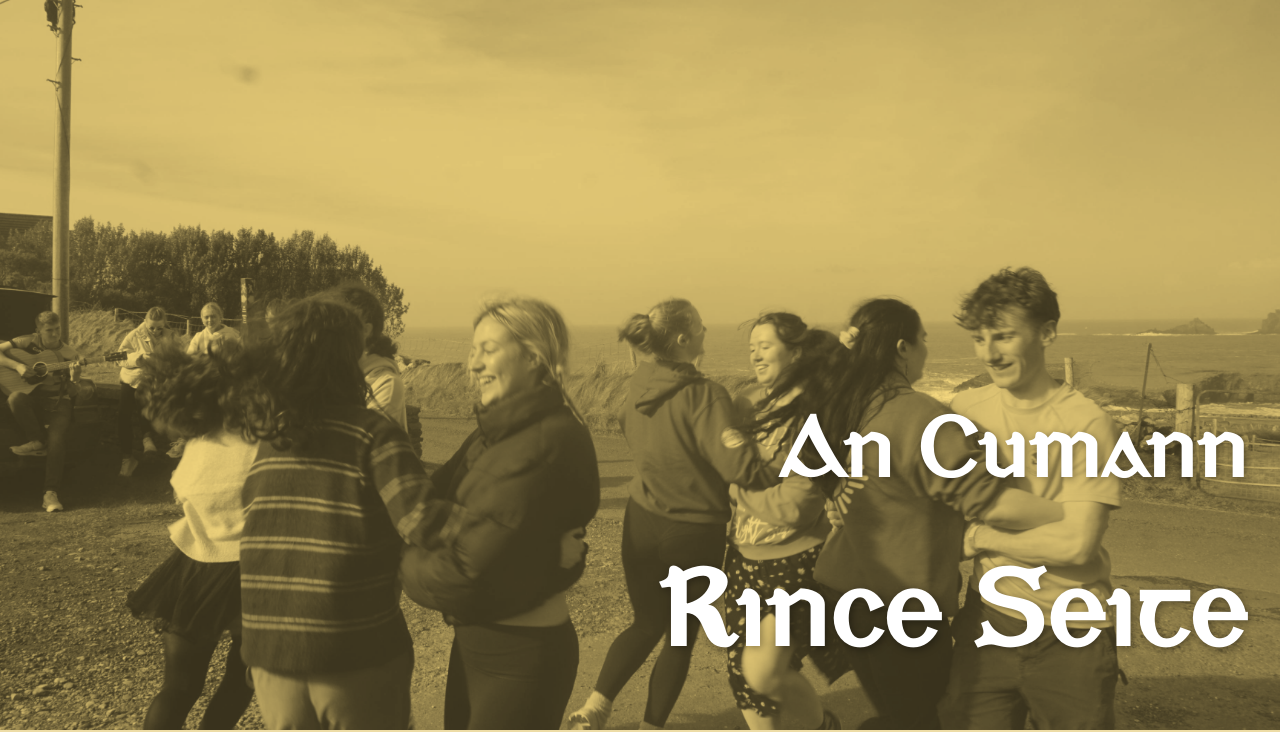
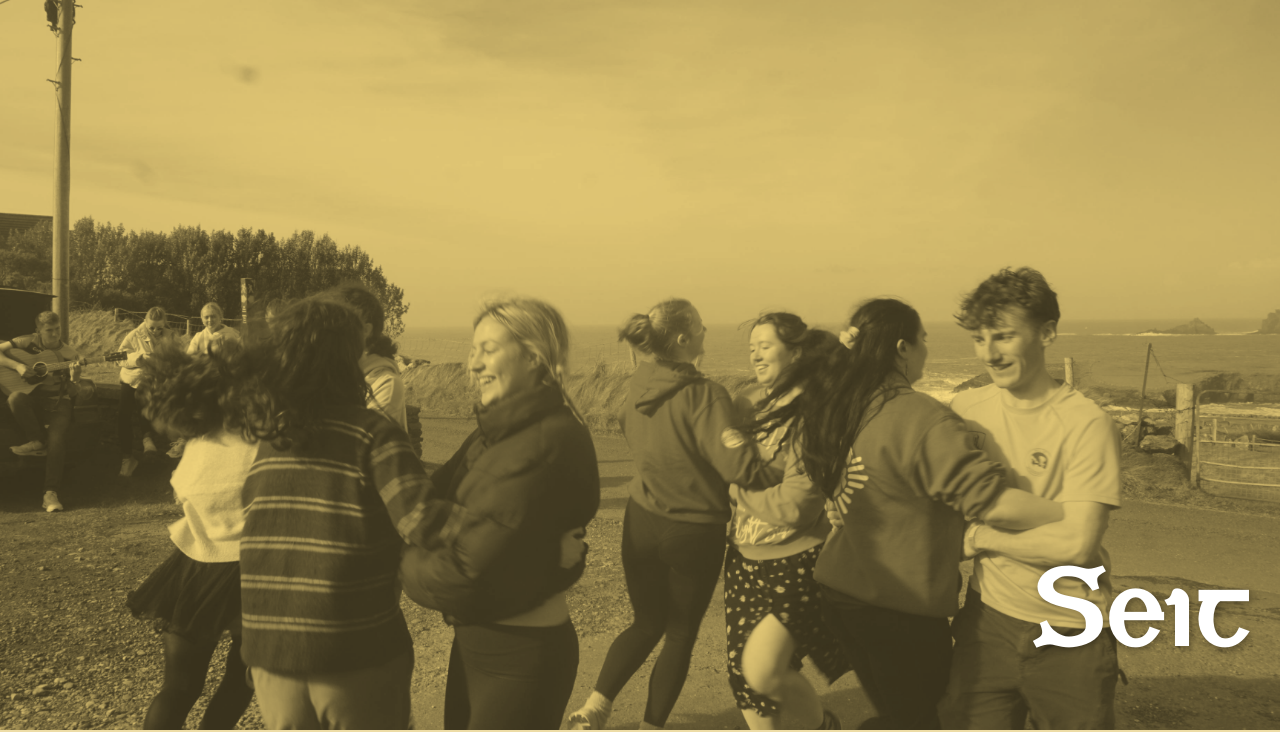
Before and after one commit to miriamfullerug/an-cumann-rince-seite, an Eleventy site: page src/index.njk in a window 1280 px wide. Shown: the part 70-802 px from the top of the page. Built offline with nearby package versions, Linux system fonts and the light colour scheme; Eleventy itself is replaced by a stand-in of ours; files that its build step writes are made by us from their sources.

Commit message:
Update hero title text in home layout

```diff
--- a/src/_includes/layouts/home.njk
+++ b/src/_includes/layouts/home.njk
@@ -11,8 +11,7 @@
     <section id="home-hero">
       {% include "partials/nav.njk" %}
       <div class="hero-title">
-        <span>An Cumann</span>
-        <span>Rince Seite</span>
+        <span>Seit</span>
       </div>
     </section>
 
```
